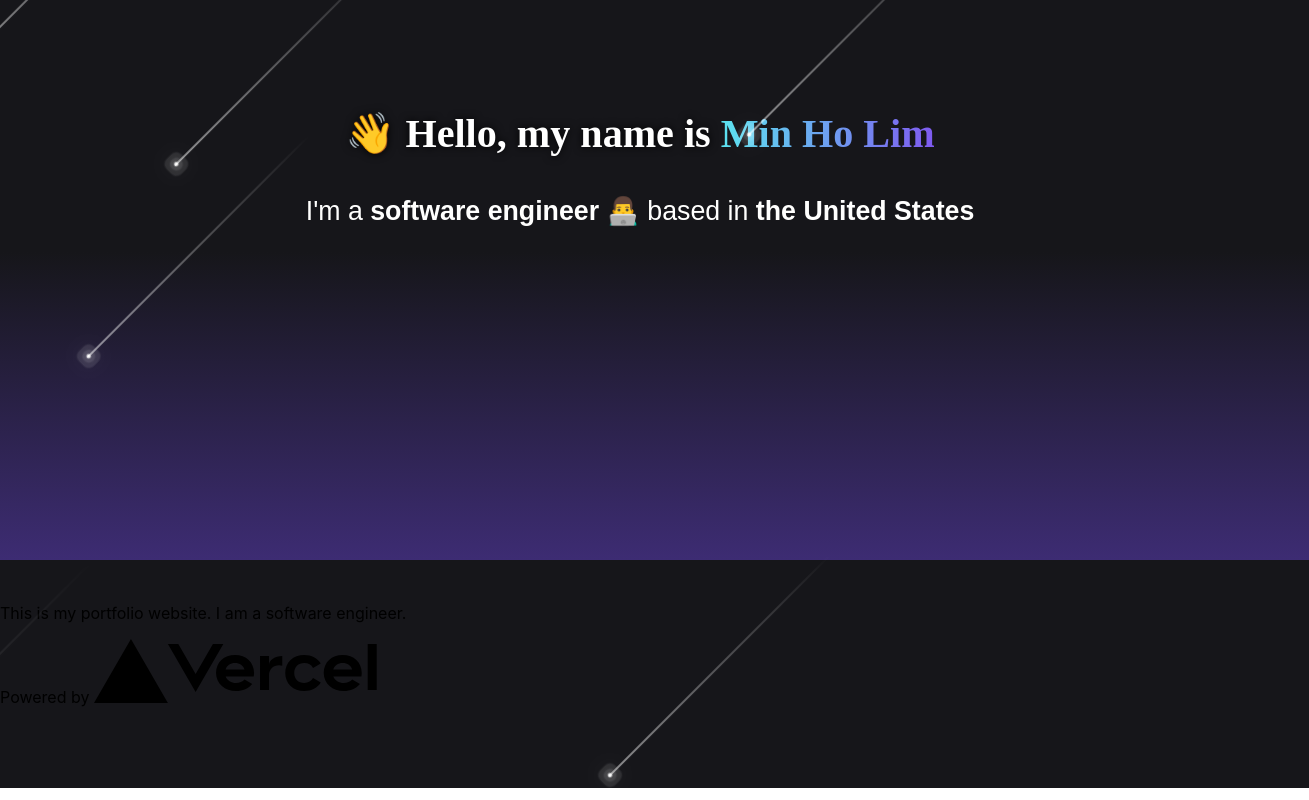
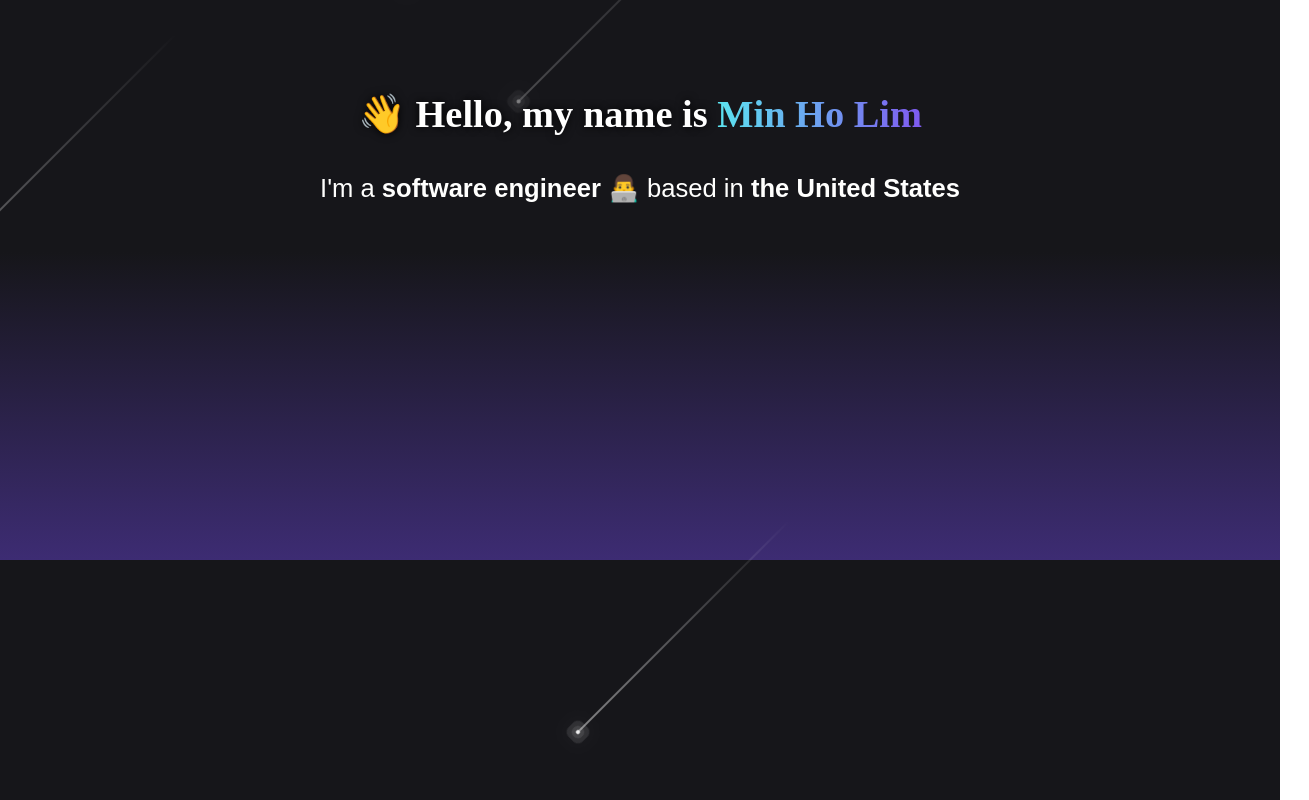
Before and after one commit to Min-Ho-Lim/Portfolio, a Next.js app: page / in a window 1280 px wide. Shown: the part 240-1040 px from the top of the page, 1309 px wide, since content can reach past the window. Built offline with nearby package versions, Linux system fonts and the light colour scheme.

Commit message:
fix(#1): fixed starfall effect out of bound issue and changed some css of starfall effect

```diff
--- a/pages/index.tsx
+++ b/pages/index.tsx
@@ -1,6 +1,8 @@
 import Head from "next/head";
 import Image from "next/image";
 import styles from "../styles/Home.module.css";
+
+const arrayOfTen = Array(10).fill(0);
 
 export default function Home() {
   return (
@@ -11,7 +13,7 @@ export default function Home() {
       </Head>
 
       <main>
-        <h1 className={styles.title}>
+        <div className={styles.mainPage}>
           <a className={styles.topLeftText}>MHL</a>
           <div className={styles.titlegroup}>
             <a className={styles.titletext}>👋 Hello, my name is</a>
@@ -20,57 +22,12 @@ export default function Home() {
           <p className={styles.subtitle}>
             I'm a <b>software engineer 👨‍💻</b> based in <b>the United States</b>
           </p>
-
-          <span className={styles.span}></span>
-          <span className={styles.span}></span>
-          <span className={styles.span}></span>
-          <span className={styles.span}></span>
-          <span className={styles.span}></span>
-          <span className={styles.span}></span>
-          <span className={styles.span}></span>
-        </h1>
-
-        <p className={styles.description}>
-          This is my portfolio website. I am a software engineer.
-        </p>
-        <div className={styles.grid}>
-          {/* <Link href="/about">
-                        <a className={styles.card}>
-                            <h2>About &rarr;</h2>
-                            <p>Learn about me</p>
-                        </a>
-                    </Link>
-                    <Link href="/blog">
-                        <a className={styles.card}>
-                            <h2>Blog &rarr;</h2>
-                            <p>Read my blog</p>
-                        </a>
-                    </Link>
-                    <Link href="/projects">
-                        <a className={styles.card}>
-                            <h2>Projects &rarr;</h2>
-                            <p>Check out my projects</p>
-                        </a>
-                    </Link>
-                    <Link href="/contact">
-                        <a className={styles.card}>
-                            <h2>Contact &rarr;</h2>
-                            <p>Get in touch with me</p>
-                        </a>
-                    </Link> */}
         </div>
+        {/* Create 10 of spans */}
+        {arrayOfTen.map((_, i) => (
+          <span key={i} className={styles.span} />
+        ))}
       </main>
-
-      <footer className={styles.footer}>
-        <a
-          href="https://vercel.com?utm_source=create-next-app&utm_medium=default-template&utm_campaign=create-next-app"
-          target="_blank"
-          rel="noopener noreferrer"
-        >
-          Powered by{" "}
-          <img src="/vercel.svg" alt="Vercel Logo" className={styles.logo} />
-        </a>
-      </footer>
     </div>
   );
 }
--- a/styles/Home.module.css
+++ b/styles/Home.module.css
@@ -11,6 +11,19 @@
   z-index: 1;
 }
 
+.mainPage {
+  display: flex;
+  flex-direction: column;
+  justify-content: center;
+  align-items: center;
+  padding: 0px;
+  gap: 10px;
+  /* center vertically */
+  height: 100vh;
+  /* hide overflow */
+  overflow: hidden;
+}
+
 .title {
   display: flex;
   flex-direction: column;
@@ -20,7 +33,6 @@
   gap: 10px;
   /* center vertically */
   height: 100vh;
-  animation: animateBg 50s linear infinite;
 }
 
 .titlegroup {
@@ -56,12 +68,8 @@
 }
 
 .subtitle {
-  /* position: absolute;
-  width: 652px;
-  height: 116px; */
   left: calc(50% - 652px / 2);
   top: calc(50% - 116px / 2 - 1913.5px);
-
   font-family: "Arial";
   font-style: normal;
   font-weight: 400;
@@ -71,17 +79,7 @@
   color: #fffffe;
 }
 
-/* .section {
-  position: absolute;
-  top: 0;
-  left: 0;
-  width: 100%;
-  height: 100vh;
-  background: linear-gradient(180deg, #16161a 61.51%, #3d2c73 100%);
-  background-position-x: center;
-  background-size: cover;
-  animation: animateBg 50s linear infinite;
-} */
+/* Starfall effect is from https://codesandbox.io/s/w96ut */
 @keyframes animateBg {
   0%,
   100% {
@@ -101,6 +99,7 @@
   border-radius: 50%;
   box-shadow: 0 0 0 4px rgba(255, 255, 255, 0.1),
     0 0 0 8px rgba(255, 255, 255, 0.1), 0 0 20px rgba(255, 255, 255, 1);
+
   animation: animate 3s linear infinite;
 }
 .span::before {
@@ -115,7 +114,7 @@
 @keyframes animate {
   0% {
     transform: rotate(315deg) translateX(0);
-    opacity: 1;
+    opacity: 0;
   }
   70% {
     opacity: 1;
@@ -134,72 +133,90 @@
 }
 
 .span:nth-child(2) {
-  top: 0;
-  right: 80px;
+  top: calc(50% + 50px);
+  right: calc(50% + 40px);
   left: initial;
+  /* hide it before animation starts */
+  opacity: 0;
   animation-delay: 0.2s;
   animation-duration: 3s;
 }
 
 .span:nth-child(3) {
-  top: 80px;
-  right: 0px;
+  top: calc(50% - 130px);
+  right: 0;
   left: initial;
+  /* hide it before animation starts */
+  opacity: 0;
   animation-delay: 0.4s;
   animation-duration: 2s;
 }
 
 .span:nth-child(4) {
   top: 0;
-  right: 180px;
+  right: calc(50% -90px);
   left: initial;
+  /* hide it before animation starts */
+  opacity: 0;
   animation-delay: 0.6s;
   animation-duration: 1.5s;
 }
 
 .span:nth-child(5) {
   top: 0;
-  right: 400px;
+  right: calc(50% + 250px);
   left: initial;
+  /* hide it before animation starts */
+  opacity: 0;
   animation-delay: 0.8s;
   animation-duration: 2.5s;
 }
 
 .span:nth-child(6) {
   top: 0;
-  right: 600px;
+  right: calc(50% +70px);
   left: initial;
+  /* hide it before animation starts */
+  opacity: 0;
   animation-delay: 1s;
   animation-duration: 3s;
 }
 .span:nth-child(7) {
-  top: 300px;
+  top: calc(50% + 120px);
   right: 0px;
   left: initial;
+  /* hide it before animation starts */
+  opacity: 0;
   animation-delay: 1s;
   animation-duration: 1.75s;
 }
 
 .span:nth-child(8) {
   top: 0px;
-  right: 700px;
+  right: calc(50% + 190px);
   left: initial;
+  /* hide it before animation starts */
+  opacity: 0;
   animation-delay: 1.4s;
   animation-duration: 1.25s;
 }
 
 .span:nth-child(9) {
   top: 0px;
-  right: 1000px;
+  right: calc(50% + 10px);
   left: initial;
+  /* hide it before animation starts */
+  opacity: 0;
   animation-delay: 0.75s;
   animation-duration: 2.25s;
 }
 
 .span:nth-child(10) {
   top: 0px;
-  right: 1000px;
+  right: calc(50% - 220px);
   left: initial;
+  /* hide it before animation starts */
+  opacity: 0;
   animation-delay: 2.75s;
   animation-duration: 2.25s;
 }
```
